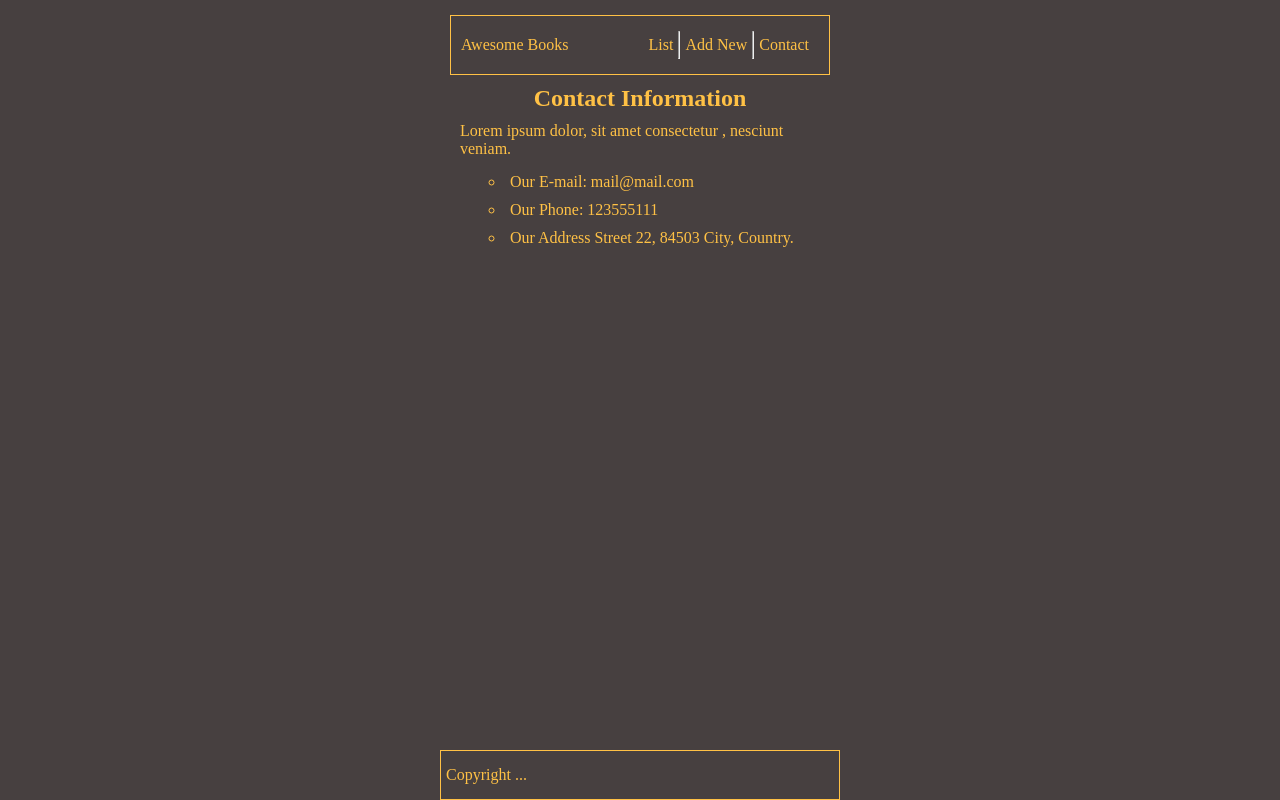
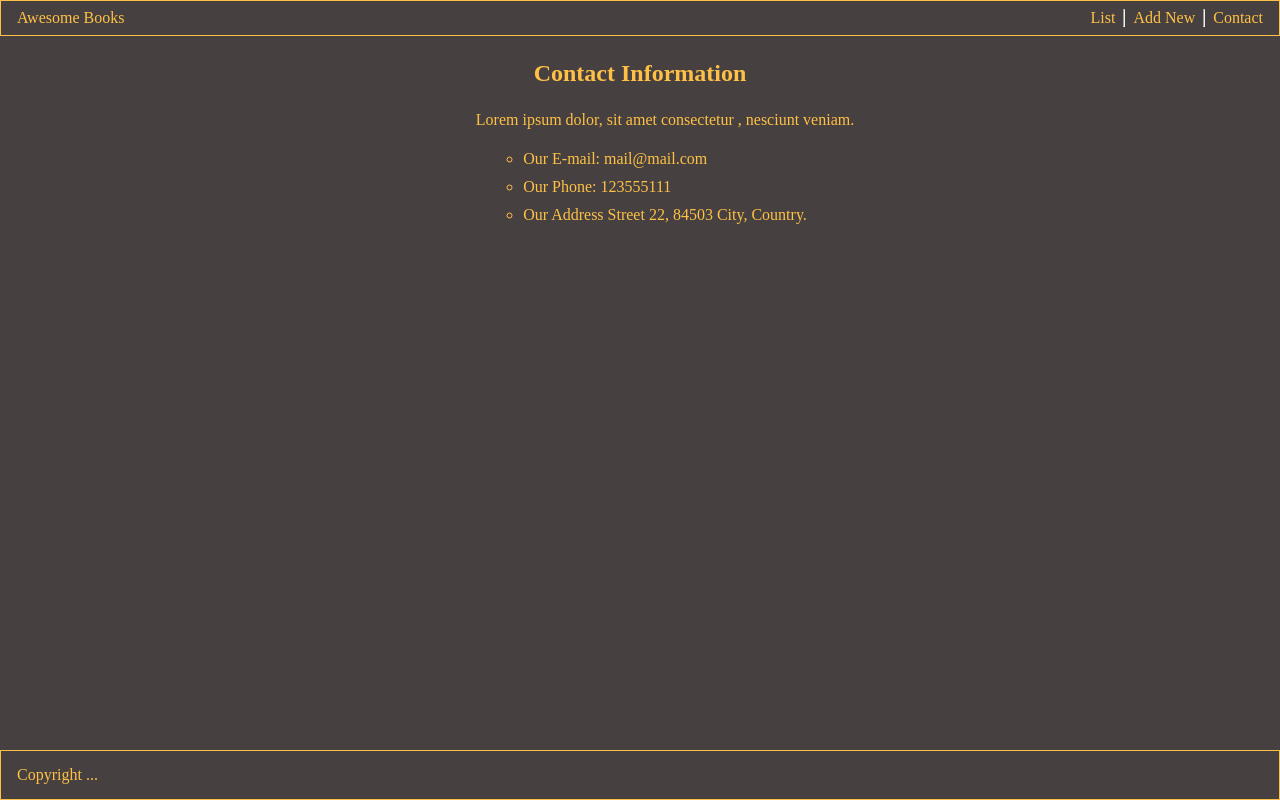
Before and after one commit to danifromecuador/books, a website: page index.html in a window 1280 px wide. Both pictures are taken after a click on the item "Contact". Drawn offline with Linux system fonts and the light colour scheme.

Commit message:
Add author to readme file correct space in list of books and update styles

```diff
--- a/app.js
+++ b/app.js
@@ -36,8 +36,8 @@ class Book {
       const html = `
         <div class="book">
           <div class="book-details">
-            <div class="title">"${booksArray[i].title}" by</div>
-            <div class="author">${booksArray[i].author}</div>
+            <div class="title">"${booksArray[i].title}" by&nbsp;</div>
+            <div class="author"> ${booksArray[i].author}</div>
           </div>
           <div class="remove-container">
             <button class="remove-book">Remove</button>
--- a/style.css
+++ b/style.css
@@ -1,14 +1,11 @@
 * {
   box-sizing: border-box;
   margin: 0;
-  padding: 5px;
-
-  /* border: 1px solid red; */
+  padding: 0;
 }
 
 body {
   margin: 0 auto;
-  width: 400px;
   background-color: #474040;
   color: #ffc145;
 }
@@ -20,11 +17,13 @@ hr {
 h1,
 h2 {
   text-align: center;
+  padding: 1.5rem 0;
 }
 
 .nav-bar,
 footer {
   border: 1px solid #ffc145;
+  padding: 0.5rem 1rem;
 }
 
 .nav-bar-title {
@@ -34,6 +33,7 @@ footer {
 
 .list-add-contact {
   display: flex;
+  gap: 0.5rem;
 }
 
 ul {
@@ -55,7 +55,12 @@ button {
 
 .book {
   display: flex;
+  flex-direction: row;
+  align-items: center;
   justify-content: space-between;
+  max-width: 300px;
+  margin: 0 auto;
+  padding: 5px;
 }
 
 .book-details {
@@ -65,16 +70,32 @@ button {
 .add-title-and-author {
   display: flex;
   flex-direction: column;
+  margin: 0 auto;
+  padding-top: 2rem;
   row-gap: 10px;
+  max-width: 200px;
 }
 
 .add-button-container {
   text-align: right;
 }
 
-.contact ul {
+.contact {
+  display: flex;
+  flex-direction: column;
+  margin: 0 auto;
+}
+
+.contact ul,
+.contact p {
   padding-left: 50px;
+  padding-bottom: 1rem;
   list-style: circle;
+  margin: 0 auto;
+}
+
+.contact li {
+  padding: 5px 0;
 }
 
 .main {
@@ -90,7 +111,7 @@ footer {
   bottom: 0;
   left: 50%;
   transform: translateX(-50%);
-  width: 400px;
+  width: 100%;
   height: 50px;
 }
 
```
Also changed, not shown: README.md.
